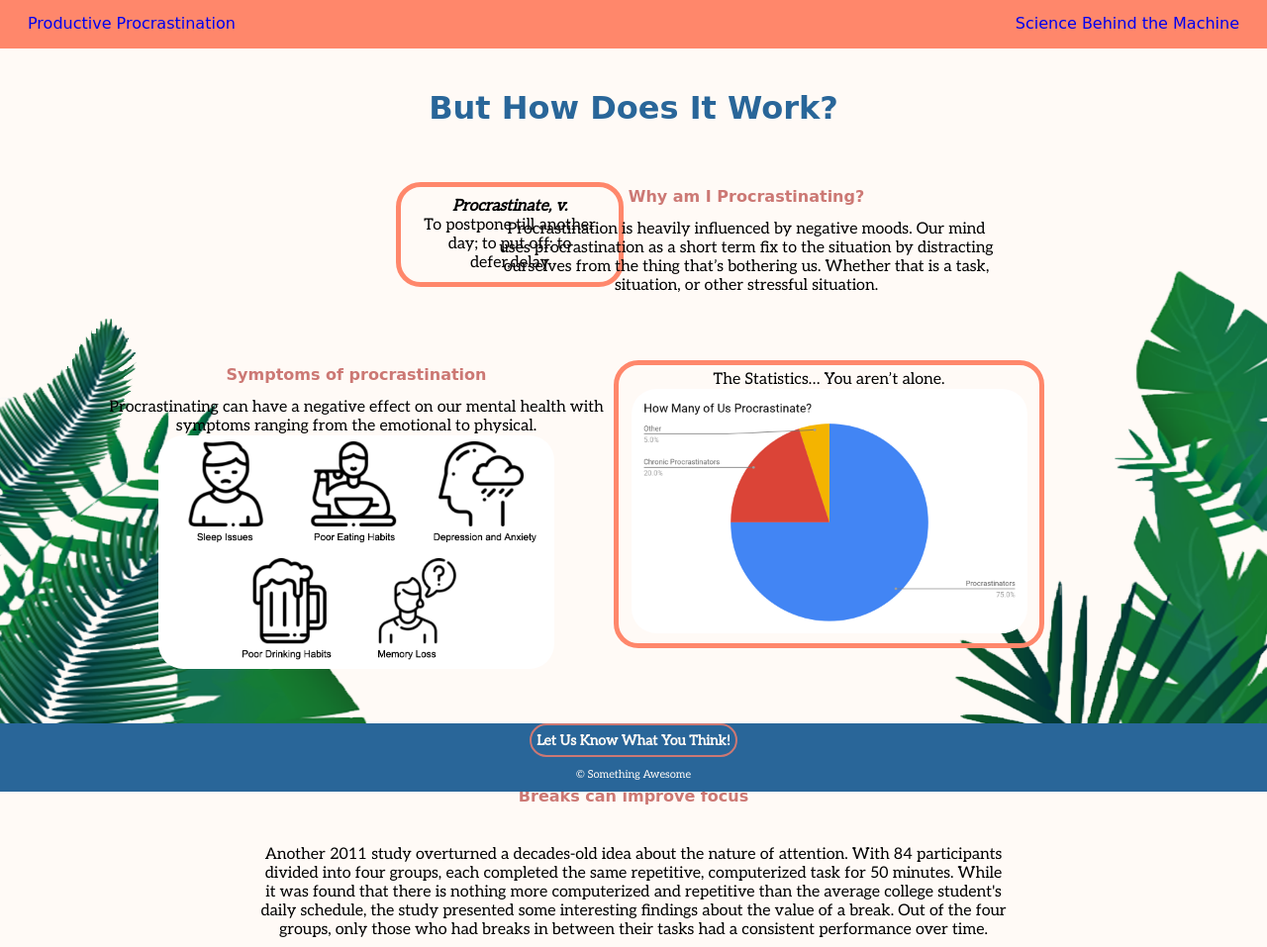
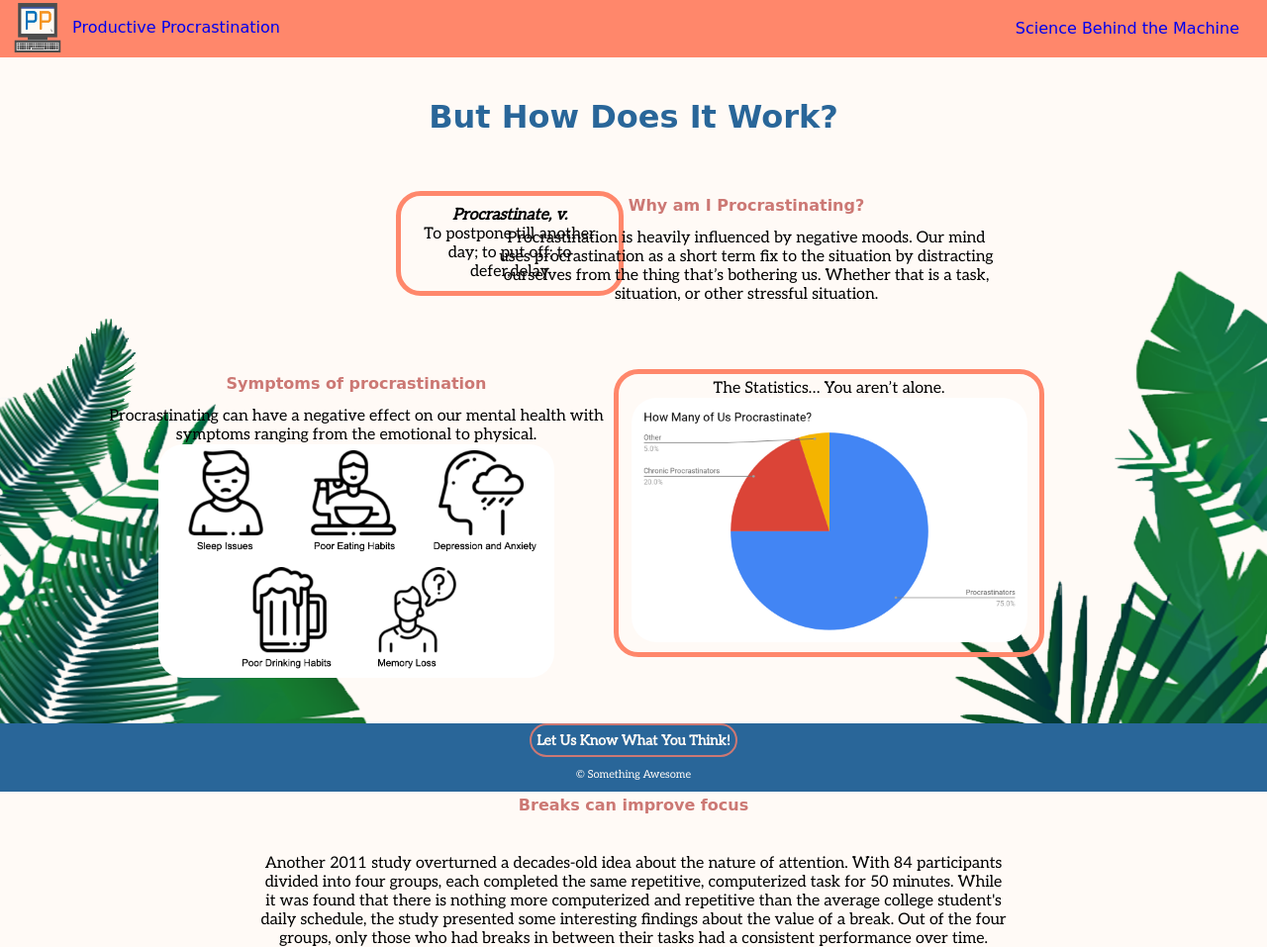
Before and after one commit to averma1/ProductiveProcrastination, a Flask app: page /goToSciencePage in a window 1280 px wide. Shown: the top 957 px of the page at 99% size. Run offline with Flask 2, Linux system fonts and the light colour scheme; some libraries are stand-ins or nearby versions; some web fonts are replaced.

Commit message:
added logo

```diff
--- a/app/static/styles.css
+++ b/app/static/styles.css
@@ -38,7 +38,7 @@ body {
   background-color: #FF876B;
   color: #296699; }
   .nav__title {
-    margin: 0px 30px; }
+    margin: 5px 10px;}
   .nav__item {
     display: inline-block;
     margin: 0px 30px; }
@@ -190,7 +190,7 @@ input[type="submit"] {
   right: 650px;
   padding-right: 20px; }
 
-img {
+.imgScience {
   width: 400px;
   border-radius: 25px; }
 
--- a/app/templates/base.html
+++ b/app/templates/base.html
@@ -11,7 +11,10 @@
 
 {% block navbar %}
 <nav class="nav">
-        <a class="nav__title" href="{{ url_for('index') }}">Productive Procrastination</a>
+    <div class="nav__title">
+    <img src="static/ProProTrans.png" alt="Logo" width="60" height="50" style="vertical-align:middle">
+        <a href="{{ url_for('index') }}">Productive Procrastination</a>
+    </div>
     <ul class="nav__list">
         <a class="nav__item" href="{{ url_for('goToSciencePage') }}">Science Behind the Machine</a>
     </ul>
--- a/app/templates/science.html
+++ b/app/templates/science.html
@@ -17,7 +17,7 @@
     <br><br><br><br><br><br><br><br><br><br>
 
 <p class="descriptions rightBox">The Statistics… You aren’t alone.
-    <img src="{{url_for('static', filename='stats.png')}}"/>
+    <img class="imgScience" src="{{url_for('static', filename='stats.png')}}"/>
 </p>
 
 <h4 class="leftTopSection title">Symptoms of procrastination</h4>
@@ -25,7 +25,7 @@
 
     <br><br> Procrastinating can have a negative effect on our mental health with symptoms
     ranging from the emotional to physical.
-    <img src="{{url_for('static', filename='symptoms.png')}}"/>
+    <img class="imgScience" src="{{url_for('static', filename='symptoms.png')}}"/>
 
 </p>
 <br><br><br><br><br><br><br><br><br><br><br><br><br><br><br><br><br><br><br><br><br>
```
